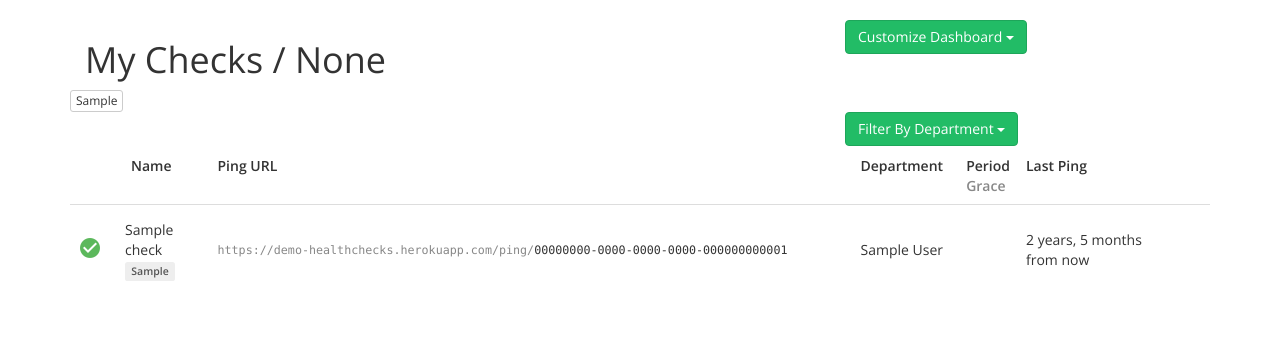
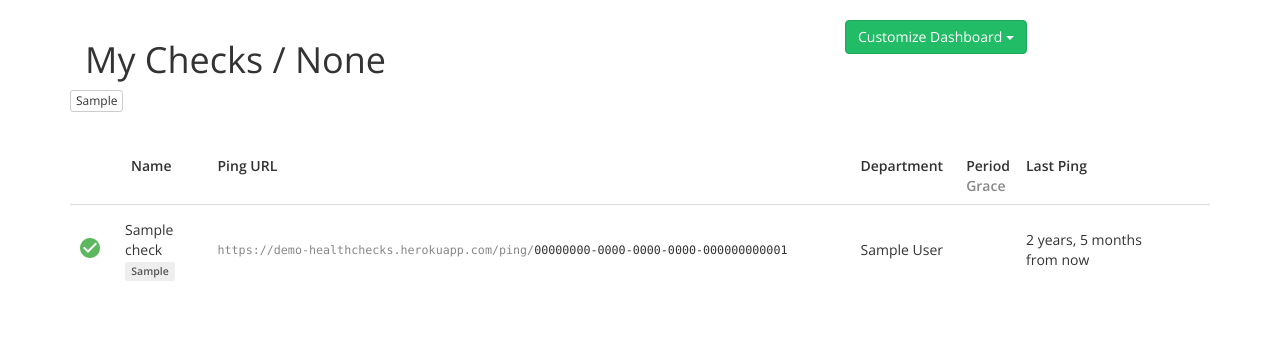
Before and after one commit to andela/healthchecks-prometheus, a Django app: page /checks/ in a window 1280 px wide. Shown: the part 82-427 px from the top of the page. Run offline with Django 3.2, Linux system fonts and the light colour scheme; a user stored in the database is signed in; tables that the repository leaves empty hold one stand-in row (values such as "Sample post"); some libraries are stand-ins or nearby versions; some web fonts are replaced.

Commit message:
[Feature #148476599] Display department column in dashboard only for team members

```diff
--- a/templates/front/my_checks_desktop.html
+++ b/templates/front/my_checks_desktop.html
@@ -1,24 +1,13 @@
 {% load hc_extras humanize %}
-<div class="col-sm-4 pull-right">
-    <div class="dropdown">
-        <button class="btn btn-primary dropdown-toggle" type="button" data-toggle="dropdown">Filter By Department
-        <span class="caret"></span></button>
-        <ul class="dropdown-menu">
 
-            {% if departments %}
-                {% for department in departments %}
-                    <li><a href="{% url 'hc-checks' %}?department={{ department }}">{{ department.name }}</a></li>
-                {% endfor %}
-            {% endif %}
-        </ul>
-    </div>
-</div>
 <table id="checks-table" class="table hidden-xs">
     <tr>
         <th></th>
         <th class="th-name">Name</th>
         <th>Ping URL</th>
+        {% if team_admin_present is True %}
         <th>Department</th>
+        {% endif %}
         <th class="th-period">
             Period <br />
             <span class="checks-subline">Grace</span>
@@ -263,7 +252,9 @@
                 copy
             </button>
         </td>
-        <td>{{ check.department_assigned_id.name }}</td>
+        {% if team_admin_present is True %}
+         <td>{{ check.department_assigned_id.name }}</td>
+        {% endif %}
         <td class="timeout-cell">
             <span
                 data-url="{% url 'hc-update-timeout' check.code %}"
```
